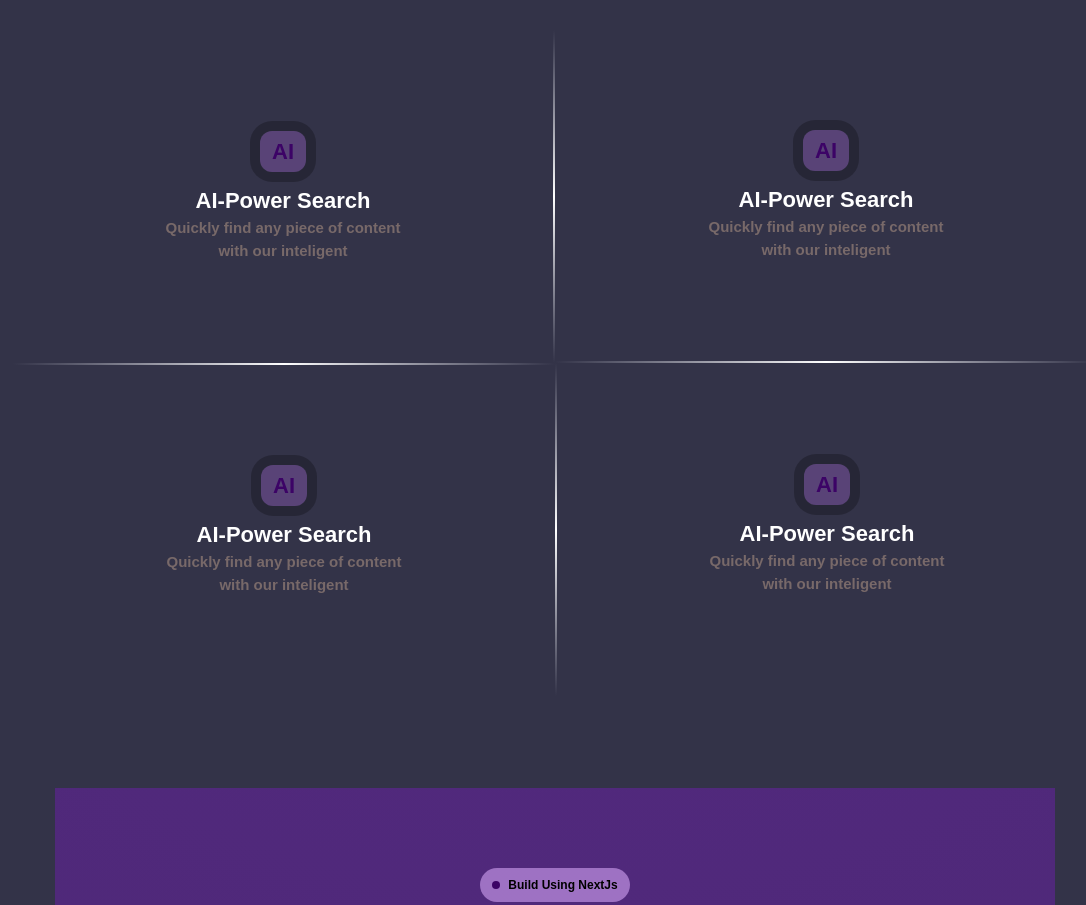
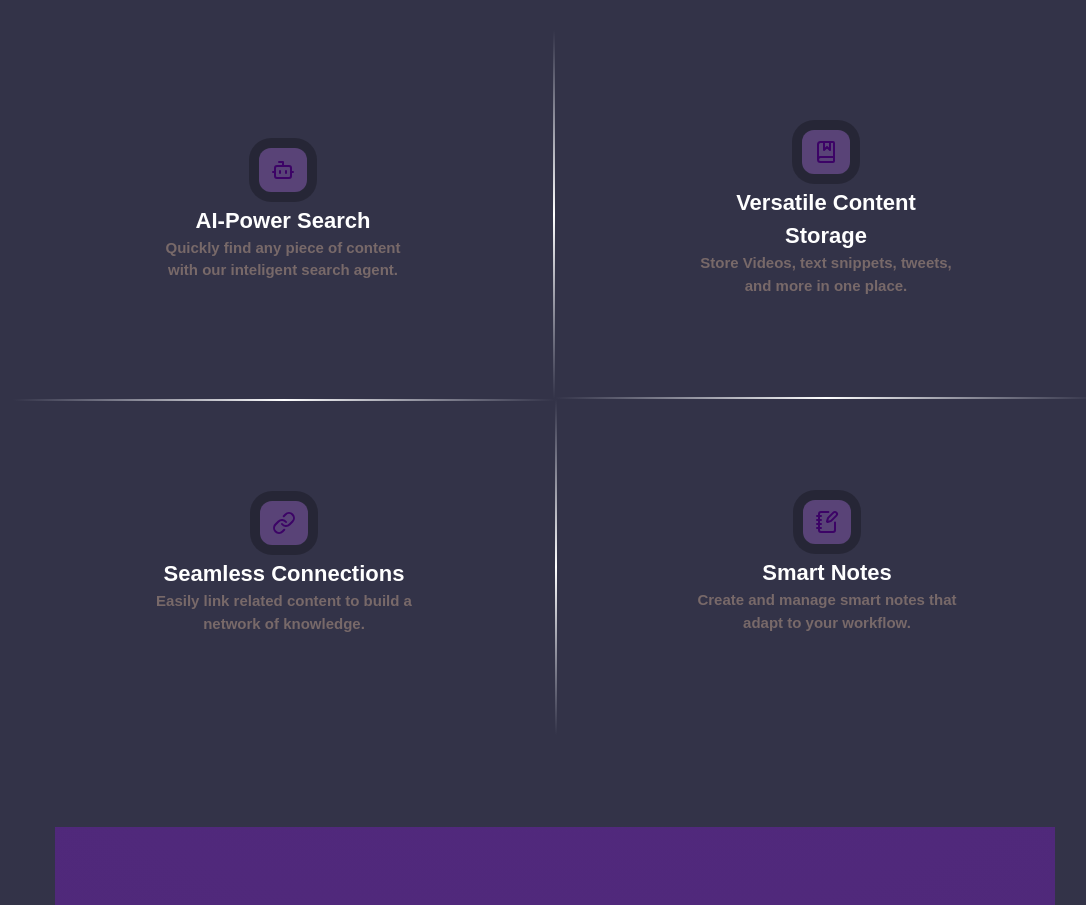
Before and after one commit to chaitany233patil/Brainly-landing-page, a Next.js app: page / in a window 1280 px wide. Shown: the part 1000-1905 px from the top of the page, without its empty margins (85-1171 px from the left). Built offline with nearby package versions, Linux system fonts and the light colour scheme.

Commit message:
replace feature content

```diff
--- a/app/components/Features.tsx
+++ b/app/components/Features.tsx
@@ -1,6 +1,7 @@
 "use client";
 import { motion, useAnimation, useInView } from "framer-motion";
 import { useEffect, useRef } from "react";
+import { BookMarked, Bot, Link, NotebookPen } from "lucide-react";
 
 export const Features = () => {
   const ref = useRef(null);
@@ -36,14 +37,15 @@ export const Features = () => {
               transition={{ duration: 0.5 }}
               className="my-box flex flex-col items-center w-[300px] p-5 justify-center"
             >
-              <p className="text-[22px] mb-3 font-bold text-purple-950 text-center bg-[#A161D057] py-1 px-3 rounded-xl ring-10 ring-[#00000040]">
-                AI
-              </p>
+              <div className="text-[22px] mb-3 font-bold text-purple-950 text-center bg-[#A161D057] py-2.5 px-3 rounded-xl ring-10 ring-[#00000040]">
+                <Bot />
+              </div>
               <div className="text-[22px] font-bold text-white text-center">
                 AI-Power Search
               </div>
               <div className="text-[15px] text-[#786969] text-center font-bold">
-                Quickly find any piece of content with our inteligent
+                Quickly find any piece of content with our inteligent search
+                agent.
               </div>
             </motion.div>
           </div>
@@ -58,14 +60,14 @@ export const Features = () => {
               transition={{ duration: 0.5 }}
               className="flex flex-col items-center w-[300px] p-5 justify-center"
             >
-              <p className="text-[22px] mb-3 font-bold text-purple-950 text-center bg-[#A161D057] py-1 px-3 rounded-xl ring-10 ring-[#00000040]">
-                AI
+              <p className="text-[22px] mb-3 font-bold text-purple-950 text-center bg-[#A161D057] py-2.5 px-3 rounded-xl ring-10 ring-[#00000040]">
+                <BookMarked />
               </p>
               <div className="text-[22px] font-bold text-white text-center">
-                AI-Power Search
+                Versatile Content Storage
               </div>
               <div className="text-[15px] text-[#786969] text-center font-bold">
-                Quickly find any piece of content with our inteligent
+                Store Videos, text snippets, tweets, and more in one place.
               </div>
             </motion.div>
           </div>
@@ -80,14 +82,14 @@ export const Features = () => {
               transition={{ duration: 0.5 }}
               className="flex flex-col items-center w-[300px] p-5 justify-center"
             >
-              <p className="text-[22px] mb-3 font-bold text-purple-950 text-center bg-[#A161D057] py-1 px-3 rounded-xl ring-10 ring-[#00000040]">
-                AI
-              </p>
+              <div className="text-[22px] mb-3 font-bold text-purple-950 text-center bg-[#A161D057] py-2.5 px-3 rounded-xl ring-10 ring-[#00000040]">
+                <Link />
+              </div>
               <div className="text-[22px] font-bold text-white text-center">
-                AI-Power Search
+                Seamless Connections
               </div>
               <div className="text-[15px] text-[#786969] text-center font-bold">
-                Quickly find any piece of content with our inteligent
+                Easily link related content to build a network of knowledge.
               </div>
             </motion.div>
           </div>
@@ -102,14 +104,14 @@ export const Features = () => {
               transition={{ duration: 0.5 }}
               className="flex flex-col items-center w-[300px] p-5 justify-center"
             >
-              <p className="text-[22px] mb-3 font-bold text-purple-950 text-center bg-[#A161D057] py-1 px-3 rounded-xl ring-10 ring-[#00000040]">
-                AI
-              </p>
+              <div className="text-[22px] mb-3 font-bold text-purple-950 text-center bg-[#A161D057] py-2.5 px-3 rounded-xl ring-10 ring-[#00000040]">
+                <NotebookPen />
+              </div>
               <div className="text-[22px] font-bold text-white text-center">
-                AI-Power Search
+                Smart Notes
               </div>
               <div className="text-[15px] text-[#786969] text-center font-bold">
-                Quickly find any piece of content with our inteligent
+                Create and manage smart notes that adapt to your workflow.
               </div>
             </motion.div>
           </div>
--- a/package.json
+++ b/package.json
@@ -10,6 +10,7 @@
   },
   "dependencies": {
     "framer-motion": "^12.15.0",
+    "lucide-react": "^0.511.0",
     "next": "15.3.2",
     "react": "^19.0.0",
     "react-dom": "^19.0.0"
```
Also changed, not shown: 1 other file (tests, documents, lock files or other folders).
